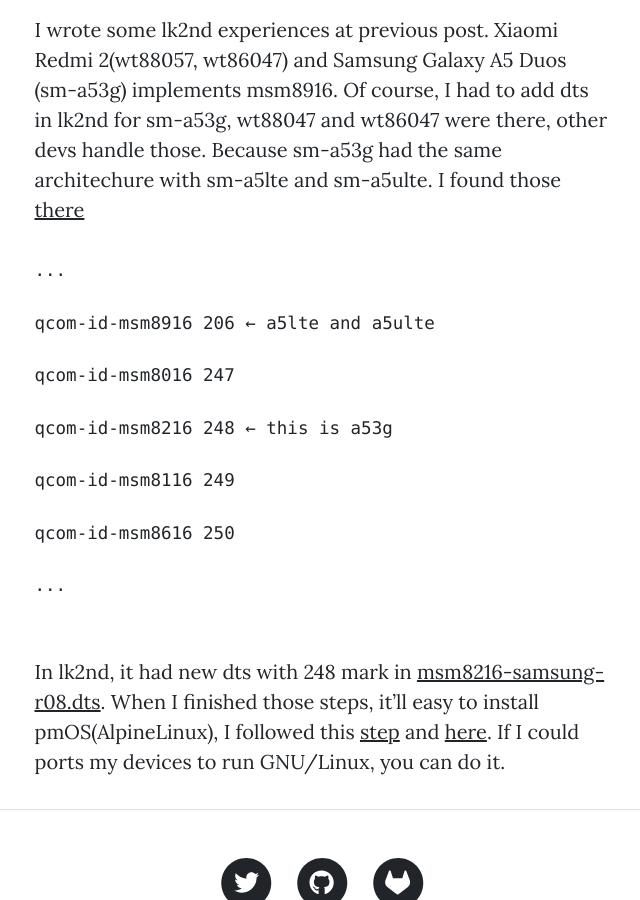
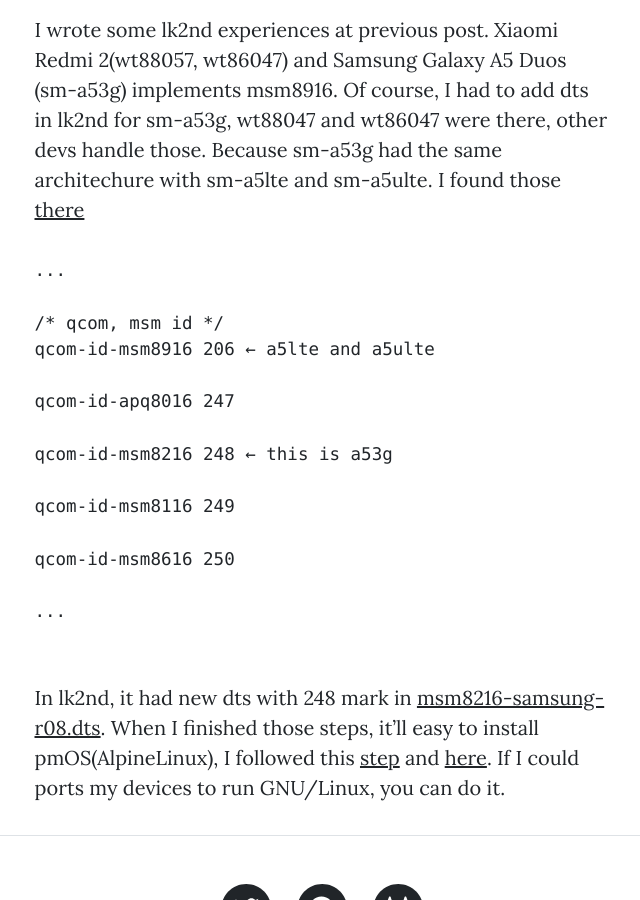
Before and after one commit to Baonks81/baonks81.github.io, a Jekyll site: the page built from _posts/2023-01-29-msm8916-redmi-2-and-samsung-galaxy-a5-duos.md, in a window 1280 px wide and 900 px high, scrolled down 1039 px. Shown: the whole window, without its empty margins (318-958 px from the left). Built offline with Jekyll 4.4.1, drawn with Linux system fonts in a browser that asks for light colours; nearby versions of some CDN libraries.

Commit message:
Update 2023-01-29-msm8916-redmi-2-and-samsung-galaxy-a5-duos.md

````diff
--- a/_posts/2023-01-29-msm8916-redmi-2-and-samsung-galaxy-a5-duos.md
+++ b/_posts/2023-01-29-msm8916-redmi-2-and-samsung-galaxy-a5-duos.md
@@ -11,9 +11,10 @@
 ```
 ...
 
+/* qcom, msm id */
 qcom-id-msm8916 206 ← a5lte and a5ulte
 
-qcom-id-msm8016 247
+qcom-id-apq8016 247
 
 qcom-id-msm8216 248 ← this is a53g
 
````
